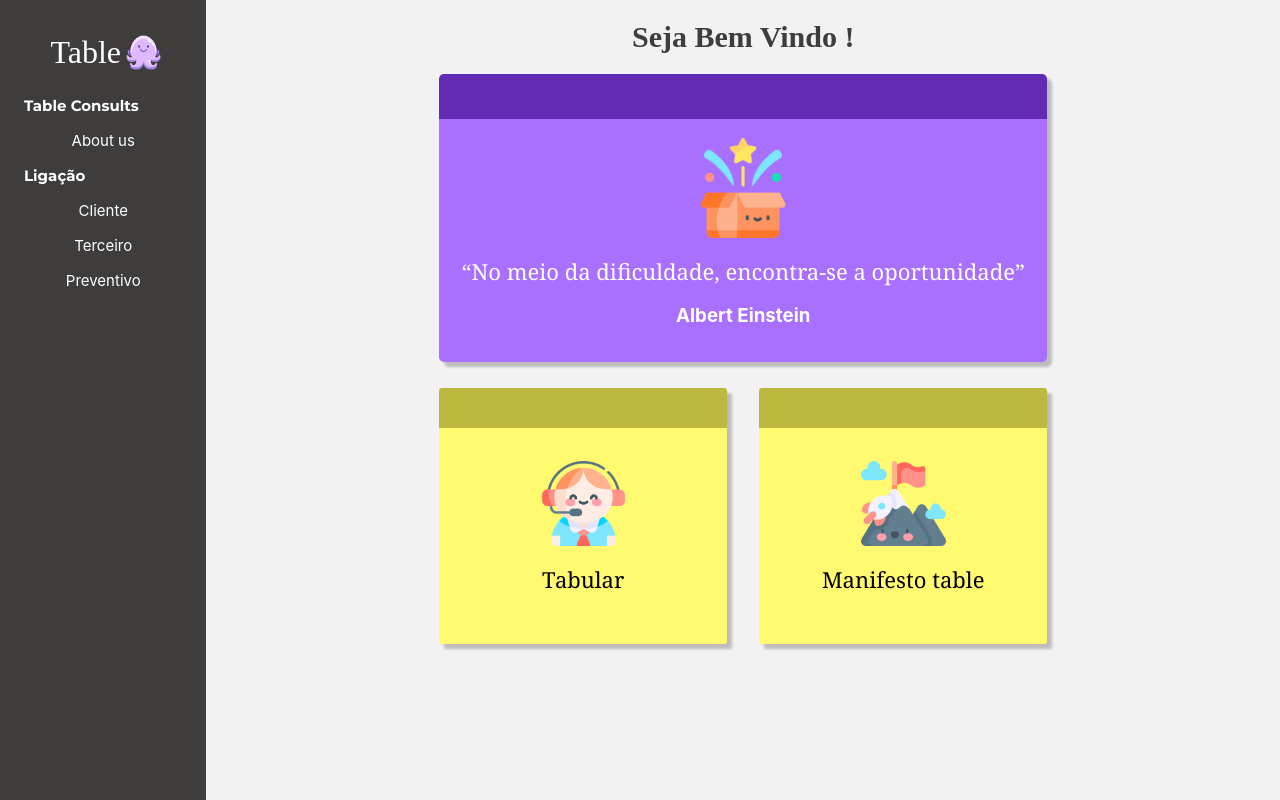
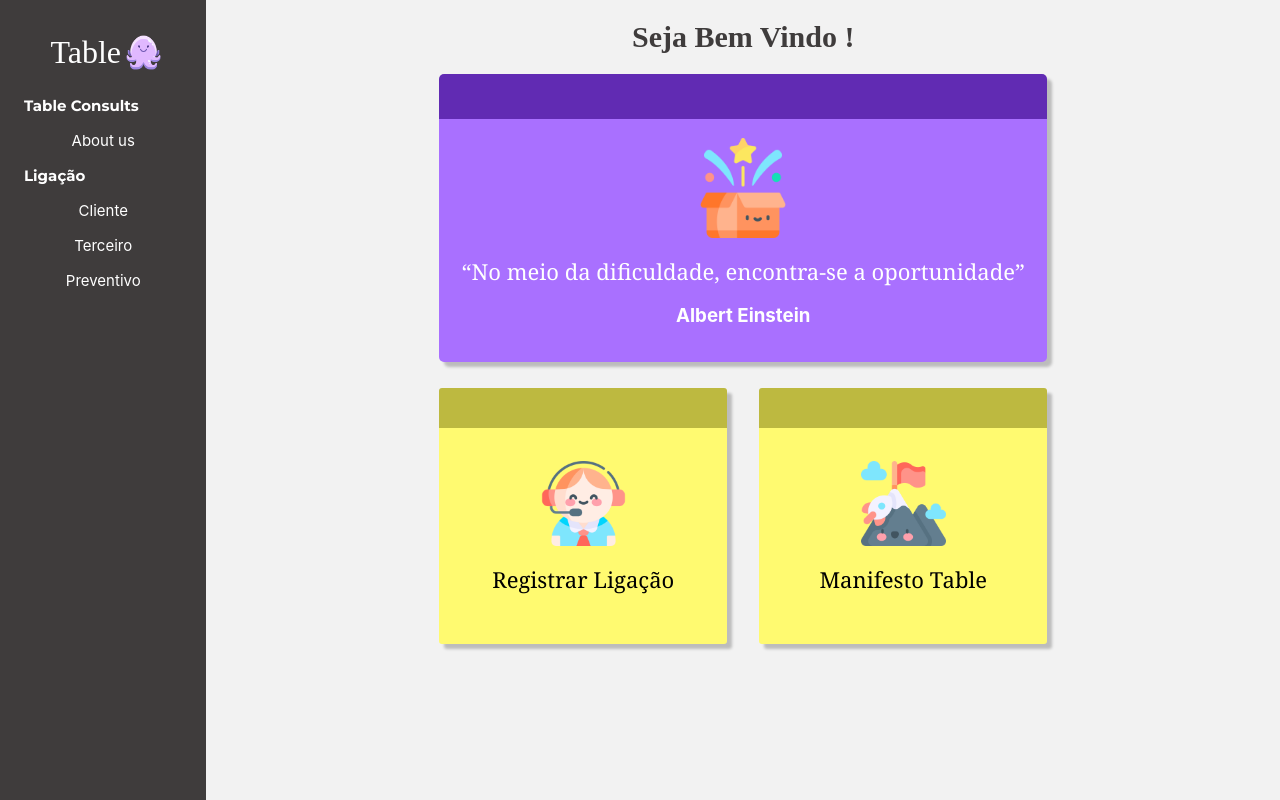
Before and after one commit to joaopedro-dev/table-project, a Next.js app: page / in a window 1280 px wide. Shown: the top 800 px of the page. Built offline with nearby package versions, Linux system fonts and the light colour scheme; a web font is replaced by a local one.

Commit message:
Alterando title dos cards

```diff
--- a/src/components/Cards.js
+++ b/src/components/Cards.js
@@ -14,11 +14,11 @@ function Cards(){
             <div className={styles.row}>
                 <div className={styles.card}>
                     <Image src="/customer-service.png" alt="Logo" width={85} height={85} />
-                    <p className={styles.text}>Tabular</p>
+                    <p className={styles.text}>Registrar Ligação</p>
                 </div>
                 <div className={styles.card}>
                     <Image src="/mission.png" alt="Logo" width={85} height={85} />
-                    <p className={styles.text}>Manifesto table</p>
+                    <p className={styles.text}>Manifesto Table</p>
                 </div>
             </div>
         </div>
```
